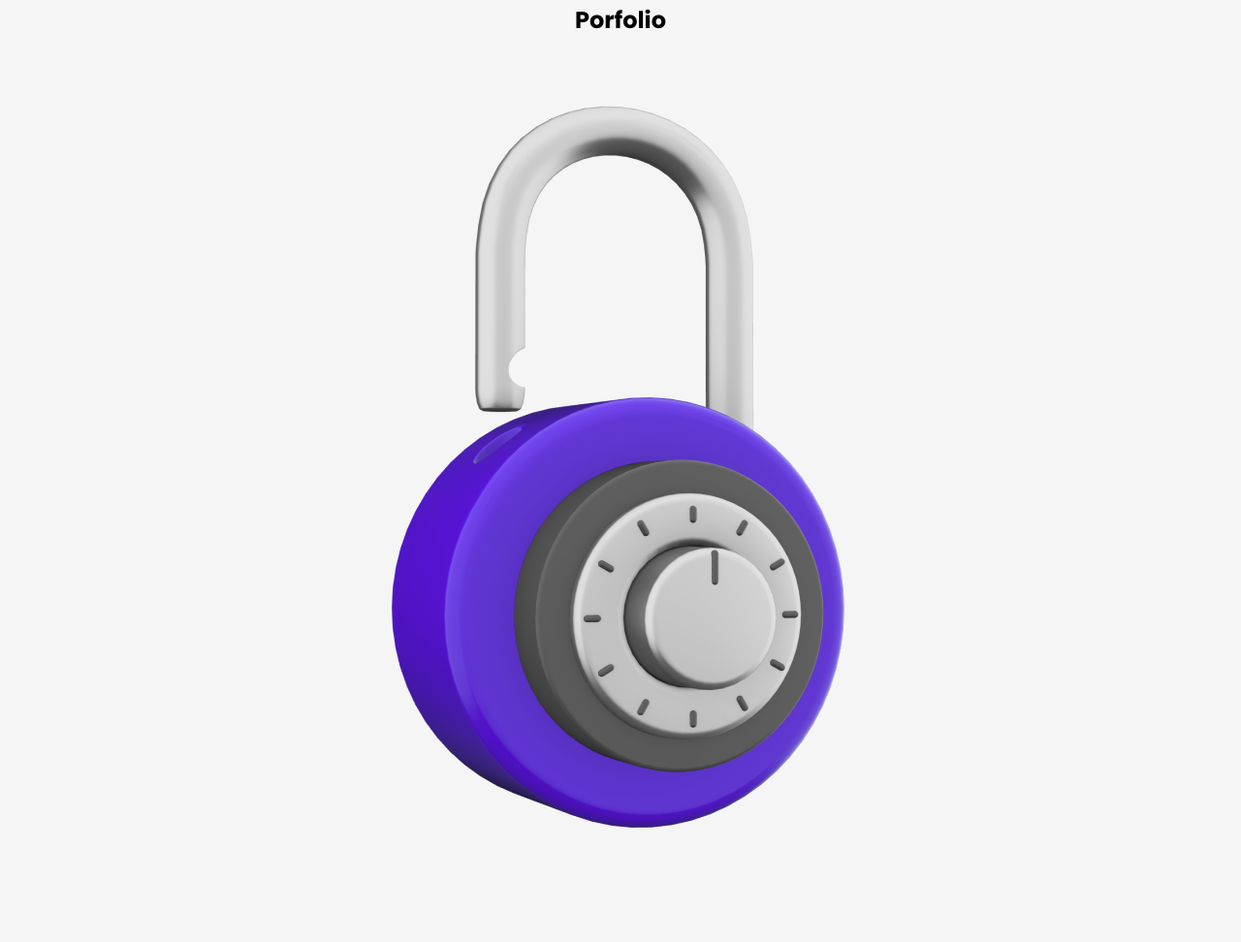
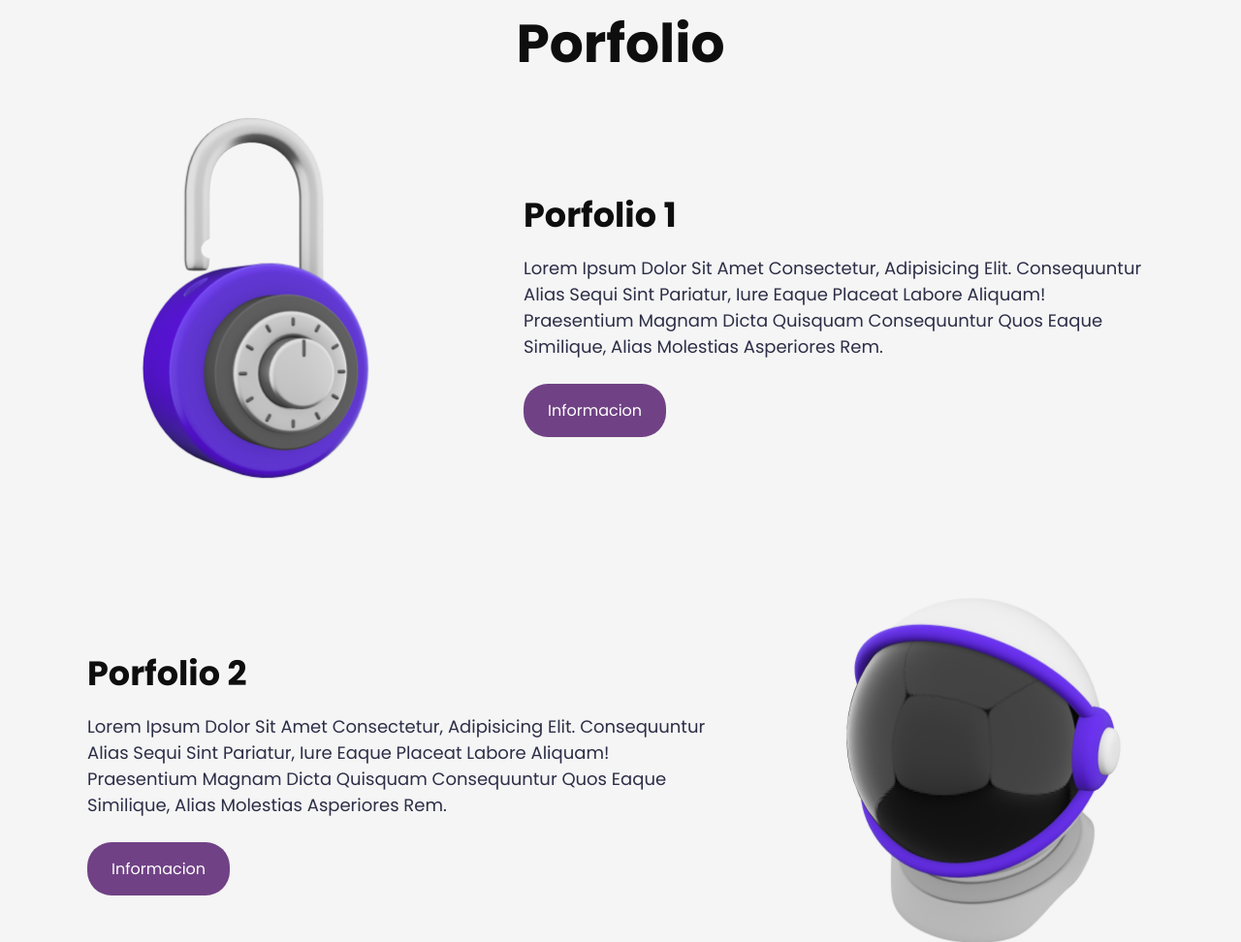
Before and after one commit to ChrisPorrasMarin/FirtsWeb, a plain HTML site: page menu.html in a window 1280 px wide. Shown: the part 1164-2136 px from the top of the page at 97% size. Drawn offline with Linux system fonts and the light colour scheme.

Commit message:
Se añade diseño

```diff
--- a/style.css
+++ b/style.css
@@ -143,4 +143,58 @@ header{
 .porfolios {
     padding: 80px 0px;
     text-align: center; /* Alinea los textos donde quiera */
+    color: #0e0e0e;
 }
+
+.porfolios h2 {
+    font-size: 55px;
+}
+.porfolio{
+    display: flex;
+    align-items: center;
+}
+.porfolio img {
+    width: 350px; /* Tamanno de la imagen */
+}
+
+.porfolio-1 {
+    text-align: left;
+    margin-left: 100px;
+}
+.porfolio-1 h3{
+    font-size: 35px;
+    margin-bottom: 15px;
+
+}
+.porfolio-1 p {
+    font-size:  18px;
+    color: #2c2e47;
+    margin-bottom: 25px;
+}
+
+.porfolio-2 {
+    text-align: left;
+    margin-right: 100px;
+}
+.porfolio-2 h3{
+    font-size:  35px;
+    margin-bottom: 15px;
+}
+.porfolio-2 p {
+    font-size:  18px;
+    color: #2c2e47;
+    margin-bottom: 25px;
+}
+
+.btn-2 {
+    display: inline-block;
+    padding: 15px 25px;
+    border-radius: 25px;
+    background-color: #704285;
+    color: #ffffff;
+
+}
+
+.btn-2:hover {
+    background-color: #8473c3;
+}
```
